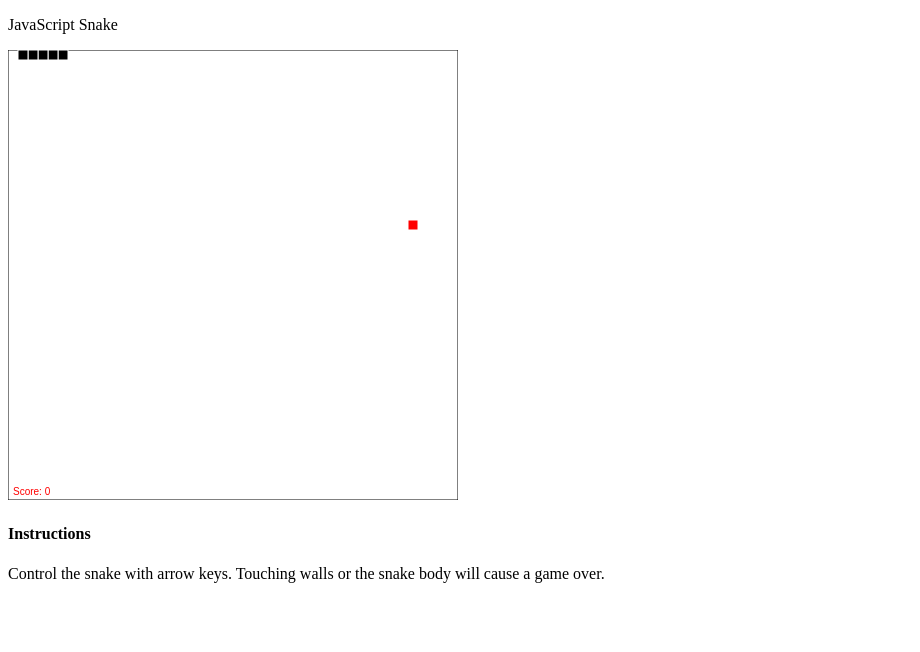
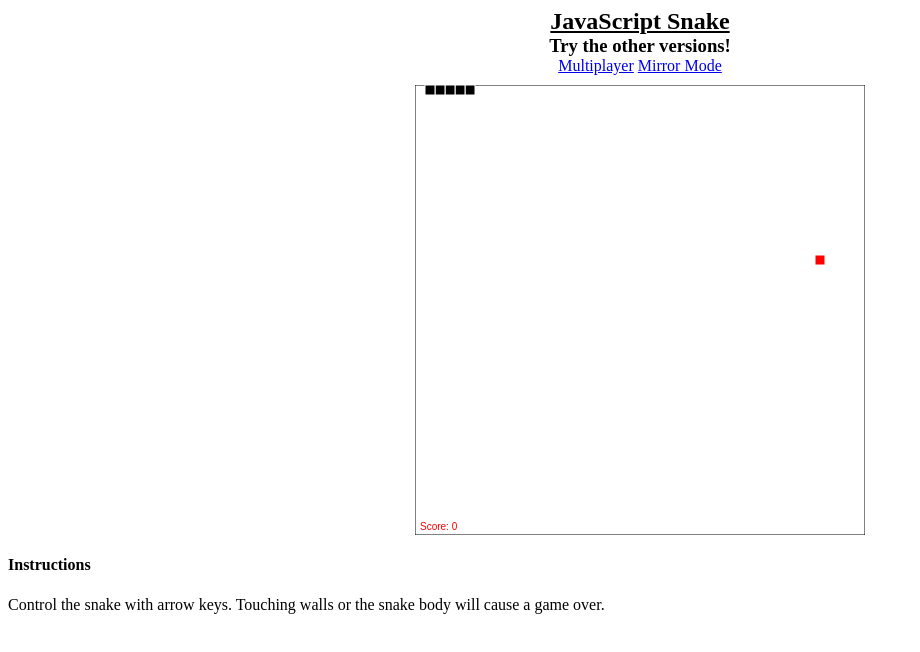
Before and after one commit to DanielKou/Multiplayer-Snake, a plain HTML site: page snake_orig.html in a window 1280 px wide. Shown: the whole page, without its empty margins (0-920 px from the left). Drawn offline with nearby package versions, Linux system fonts and the light colour scheme.

Commit message:
linked all versions of snake

```diff
--- /dev/null
+++ b/main.css
@@ -0,0 +1,29 @@
+#canvas{
+	display: block;
+	margin-left: auto;
+	margin-right: auto;
+	margin-top: 10px;
+}
+
+body{
+	text-align: center;
+}
+
+.instructions{
+	text-align: left;
+}
+
+h2, h3{
+	margin-bottom: 0px;
+	margin-top: 0px;
+}
+
+h2{
+	text-decoration: underline;
+}
+
+.buttons a{
+	margin-left: auto;
+	margin-right: auto;
+
+}
--- a/snake_orig.html
+++ b/snake_orig.html
@@ -1,15 +1,23 @@
 <!DOCTYPE html>
 <html>
 	<head>
-		<title>Single Player snake</title>
+		<title>JavaScript Snake</title>
+
+		<link rel="stylesheet" href="main.css">
 	</head>
 
 	<body>
-		<p>JavaScript Snake</p>
+		<h2>JavaScript Snake</h2>
+		<h3>Try the other versions!</h3>
+		<a href="snake_v1.html">Multiplayer</a>
+		<a href="snake_mir.html">Mirror Mode</a>
+
 		<canvas id="canvas" width="450" height="450"></canvas>
 
-		<h4>Instructions</h4>
-		<p>Control the snake with arrow keys. Touching walls or the snake body will cause a game over.</p>
+		<div class="instructions">
+			<h4>Instructions</h4>
+			<p>Control the snake with arrow keys. Touching walls or the snake body will cause a game over.</p>
+		</div>
 
 		<script src="http://ajax.googleapis.com/ajax/libs/jquery/1.7.1/jquery.min.js" type="text/javascript"></script>
 		<script src="main_orig.js"></script>
```
Also changed, not shown: snake_mir.html (+12 -3 lines), snake_v1.html (+13 -4 lines).
